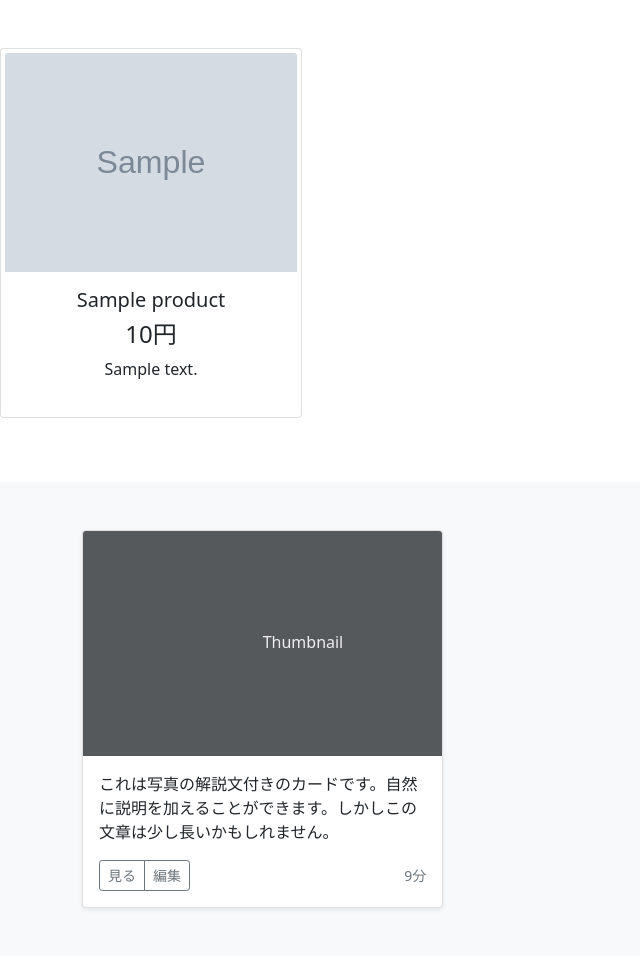
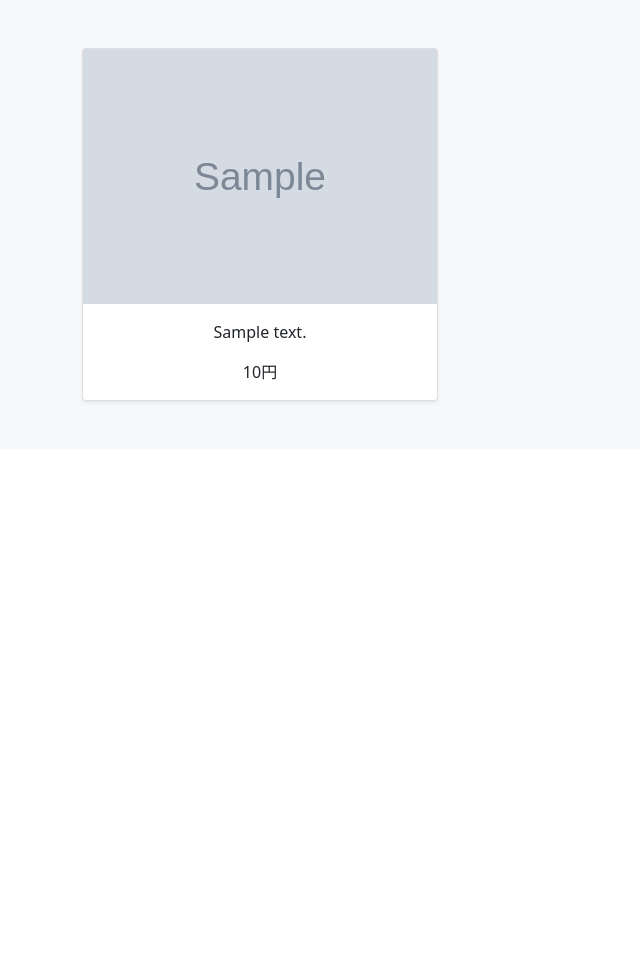
Before and after one commit to hiro-551010/sample-ec, a Django app: page / in a window 1280 px wide. Shown: the part 56-1012 px from the top of the page, without its empty margins (0-640 px from the left). After the commit the page ends 460 px from the top, so only its background shows below. Run offline with Django 3.2, Linux system fonts and the light colour scheme; tables that the repository leaves empty hold one stand-in row (values such as "Sample post"); grey boxes marked "Sample" are stand-in pictures; parts of the project's set-up code (start-up, migrations or seed data) failed here and were passed over.

Commit message:
横並び

```diff
--- a/templates/front/index.html
+++ b/templates/front/index.html
@@ -3,6 +3,7 @@
 {% block content %}
 {% load static %}
 
+{% comment %}
 {% for pd in product %}
 <div class="text-center my-5">
     <div class="row">
@@ -19,27 +20,30 @@
         </div>
     </div>
 </div>
-
-<div class="album py-5 bg-light">
+{% endcomment %}
+<div class="py-5 bg-light">
     <div class="container">
-      <div class="row row-cols-1 row-cols-sm-2 row-cols-md-3 g-3">
+      <div class="row row-cols-3">
+        {% for pd in product %}
         <div class="col">
           <div class="card shadow-sm">
-            <svg class="bd-placeholder-img card-img-top" width="100%" height="225" xmlns="http://www.w3.org/2000/svg" role="img" aria-label="Placeholder: Thumbnail" preserveAspectRatio="xMidYMid slice" focusable="false"><title>Placeholder</title><rect width="100%" height="100%" fill="#55595c"></rect><text x="50%" y="50%" fill="#eceeef" dy=".3em">Thumbnail</text></svg>
-            <div class="card-body">
-              <p class="card-text">これは写真の解説文付きのカードです。自然に説明を加えることができます。しかしこの文章は少し長いかもしれません。</p>
-              <div class="d-flex justify-content-between align-items-center">
-                <div class="btn-group">
-                  <button type="button" class="btn btn-sm btn-outline-secondary">見る</button>
-                  <button type="button" class="btn btn-sm btn-outline-secondary">編集</button>
+            <div class="position-relative">
+              <img class="bd-placeholder-img card-img-top" width="100%" height="255" src="{{ pd.image.url }}" alt="">
+              <div class="card-body">
+                <p class="card-text text-center">{{ pd.detail }}</p>
+                <div class="d-flex justify-content-between align-items-center">
+                  <div class="btn-group">
+                  </div>
+                  <medium class="text-end">{{ pd.price }}円</medium>
+                  <a href="{% url 'front:detail' pd.pk %}" class="stretched-link"></a>
                 </div>
-                <small class="text-muted">9分</small>
               </div>
             </div>
           </div>
+        {% endfor %}
         </div>
       </div>
     </div>
   </div>
-{% endfor %}
+
 {% endblock %}
```
